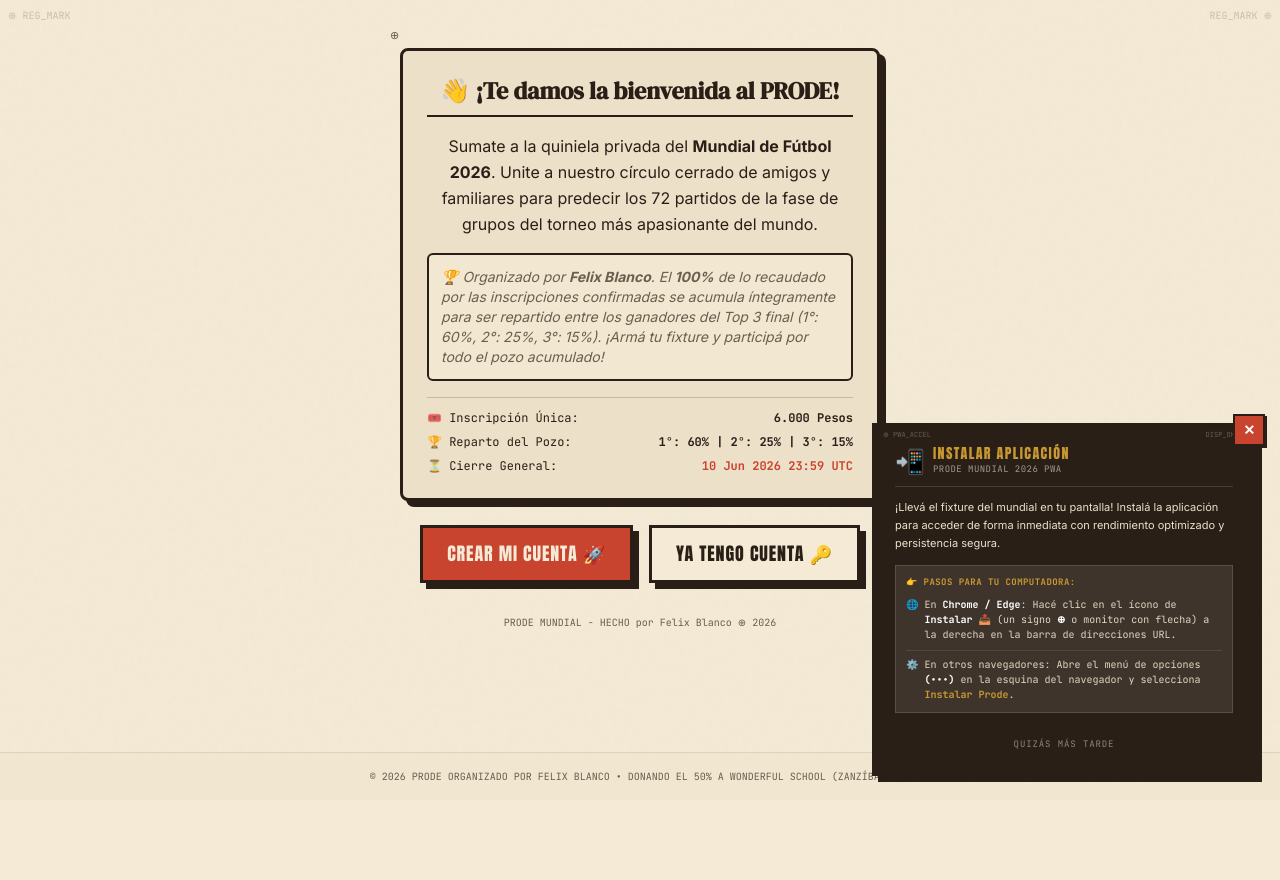
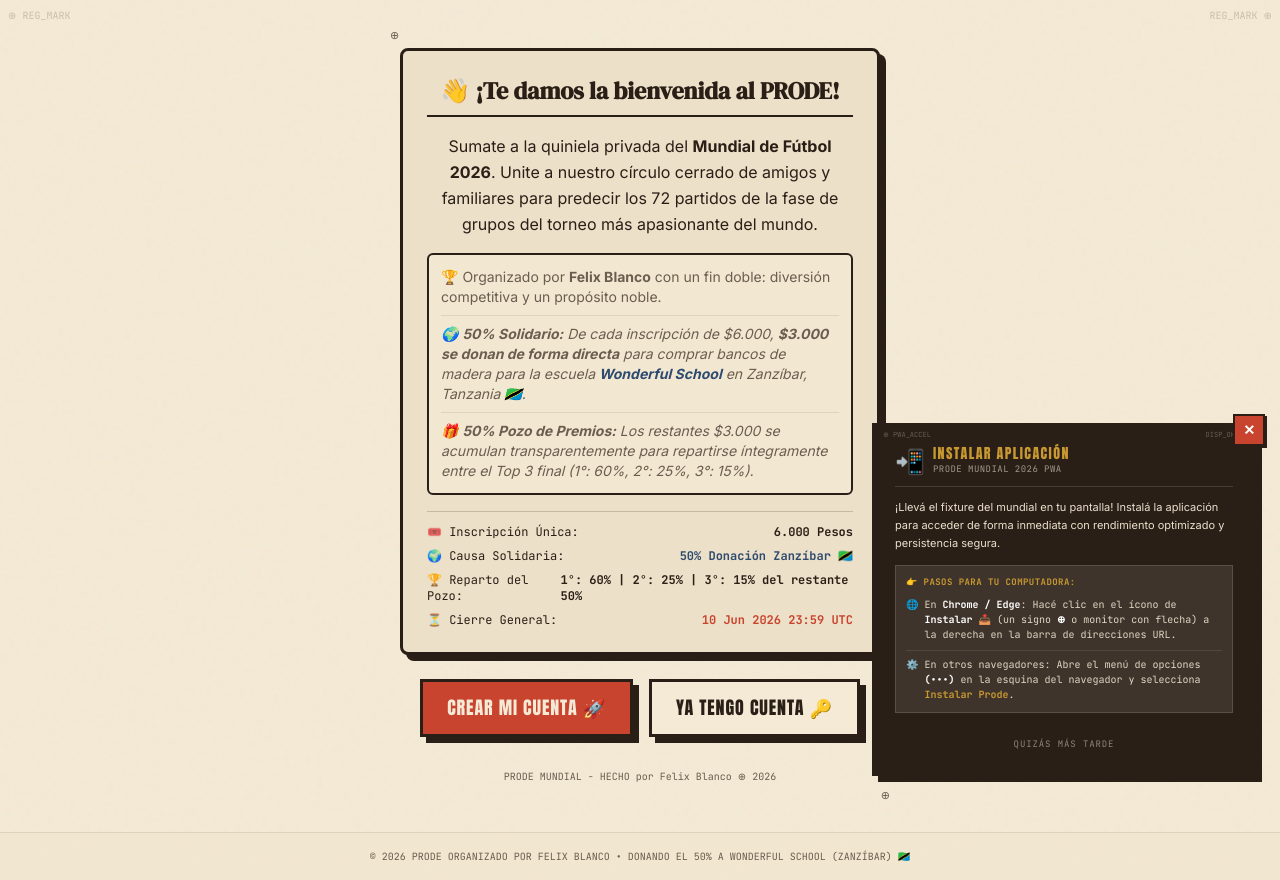
Before and after one commit to sebawhite/prode-mundial-2026, a React (Vite) app: page / in a window 1280 px wide. Before the commit the page ends 800 px from the top, so only its background shows below. Built offline with nearby package versions, Linux system fonts and the light colour scheme; no server answers; the database is empty.

Commit message:
feat: add zanzibar solidary charity cause to welcome page and fix 50/50 split description

```diff
--- a/src/pages/Welcome.tsx
+++ b/src/pages/Welcome.tsx
@@ -18,10 +18,15 @@ export const Welcome: React.FC<WelcomeProps> = ({ onNavigate }) => {
           Unite a nuestro círculo cerrado de amigos y familiares para predecir los 72 partidos de la fase de grupos del torneo más apasionante del mundo.
         </p>
 
-        <div className="bg-brand-bg/80 border-2 border-brand-ink p-3 rounded-md mb-4 text-left">
-          <p className="font-sans text-xs md:text-sm italic text-brand-ink-muted">
-            🏆 Organizado por <strong>Felix Blanco</strong>.
-            El <strong>100%</strong> de lo recaudado por las inscripciones confirmadas se acumula íntegramente para ser repartido entre los ganadores del Top 3 final (1°: 60%, 2°: 25%, 3°: 15%). ¡Armá tu fixture y participá por todo el pozo acumulado!
+        <div className="bg-brand-bg/80 border-2 border-brand-ink p-3 rounded-md mb-4 text-left space-y-2">
+          <p className="font-sans text-xs md:text-sm text-brand-ink-muted">
+            🏆 Organizado por <strong>Felix Blanco</strong> con un fin doble: diversión competitiva y un propósito noble.
+          </p>
+          <p className="font-sans text-xs md:text-sm italic text-brand-ink-muted border-t border-brand-ink/10 pt-2">
+            🌍 <strong>50% Solidario:</strong> De cada inscripción de $6.000, <strong>$3.000 se donan de forma directa</strong> para comprar bancos de madera para la escuela <strong className="text-brand-blue font-bold">Wonderful School</strong> en Zanzíbar, Tanzania 🇹🇿.
+          </p>
+          <p className="font-sans text-xs md:text-sm italic text-brand-ink-muted border-t border-brand-ink/10 pt-2">
+            🎁 <strong>50% Pozo de Premios:</strong> Los restantes $3.000 se acumulan transparentemente para repartirse íntegramente entre el Top 3 final (1°: 60%, 2°: 25%, 3°: 15%).
           </p>
         </div>
 
@@ -31,8 +36,12 @@ export const Welcome: React.FC<WelcomeProps> = ({ onNavigate }) => {
             <span className="font-bold">6.000 Pesos</span>
           </div>
           <div className="flex justify-between">
+            <span>🌍 Causa Solidaria:</span>
+            <span className="font-bold text-brand-blue">50% Donación Zanzíbar 🇹🇿</span>
+          </div>
+          <div className="flex justify-between">
             <span>🏆 Reparto del Pozo:</span>
-            <span className="font-bold">1°: 60% | 2°: 25% | 3°: 15%</span>
+            <span className="font-bold">1°: 60% | 2°: 25% | 3°: 15% del restante 50%</span>
           </div>
           <div className="flex justify-between">
             <span>⏳ Cierre General:</span>
```
